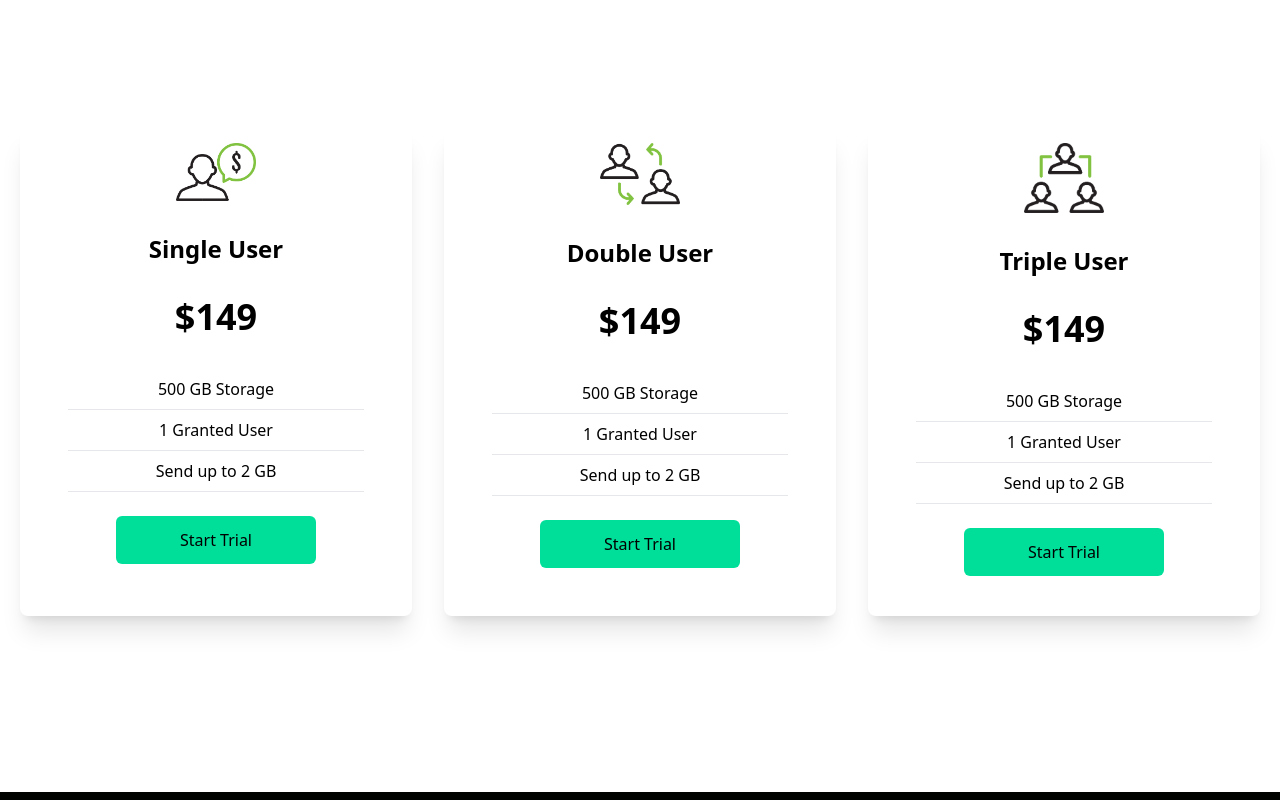
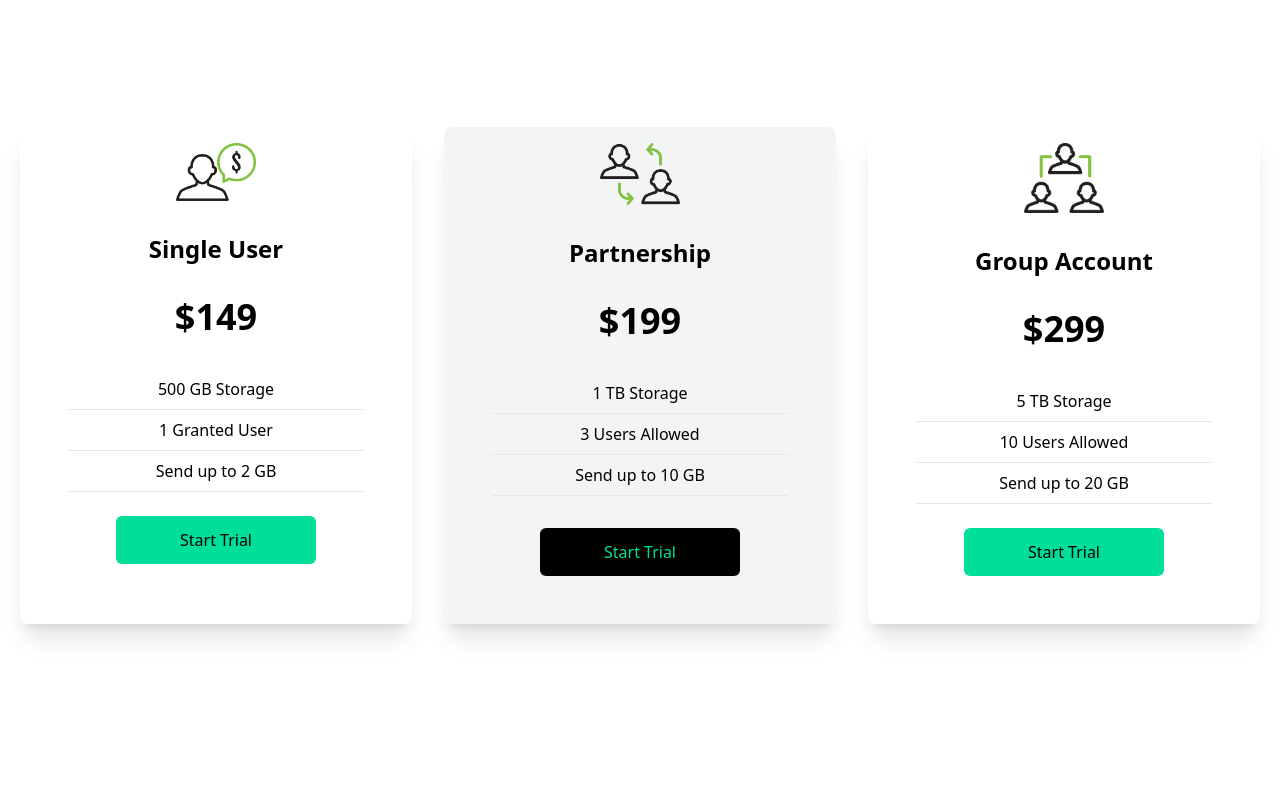
Before and after one commit to robert-burcea/data-website-tailwind-landing, a React (Create React App) app: page / in a window 1280 px wide. Shown: the part 1874-2674 px from the top of the page. Built offline with nearby package versions, Linux system fonts and the light colour scheme; the HTML template or start-up script is replaced by a standard one.

Commit message:
finish cards

```diff
--- /dev/null
+++ b/src/components/Card.jsx
@@ -0,0 +1,26 @@
+import React from 'react'
+import Single from '../assets/single.png'
+import Double from '../assets/double.png'
+import Triple from '../assets/triple.png'
+import '../index.css'
+
+function Card({type, image, user_type, price, storage, no_of_users, sending_bandwidth}) {
+  return (
+    <div className={`w-full ${type === 'main' ? 'bg-gray-100' : ''} shadow-xl flex flex-col p-4 my-4 rounded-lg hover:scale-105 duration-300`}>
+                <img className="w-20 mx-auto mt-[-3] bg-transparent" src={image} alt=""></img>
+                <h2 className="text-2xl font-bold text-center py-8">{user_type}</h2>
+                <p className="text-center text-4xl font-bold">{price}</p>
+                <div className="text-center font-medium">
+                    <p className="py-2 border-b mx-8 mt-8">{storage}</p>
+                    <p className="py-2 border-b mx-8">{no_of_users}</p>
+                    <p className="py-2 border-b mx-8">{sending_bandwidth}</p>
+                </div>
+                    <button className={`${type=== "secondary" ? "bg-[#00df9a] w-[200px] rounded-md font-medium my-6 mx-auto px-6 py-3 text-black hover:bg-[#00a06d] active:scale-95" :
+                    "bg-black w-[200px] rounded-md font-medium my-8 mx-auto px-6 py-3 text-[#00df9a] active:scale-95"}`}>
+                        Start Trial
+                        </button>
+            </div>
+  )
+}
+
+export default Card
--- a/src/components/Cards.jsx
+++ b/src/components/Cards.jsx
@@ -2,44 +2,36 @@ import React from 'react'
 import Single from '../assets/single.png'
 import Double from '../assets/double.png'
 import Triple from '../assets/triple.png'
+import Card from './Card'
 
 function Cards() {
   return (
     <div className="w-full py-[10rem] px-4 bg-white">
         <div className="max-w-[1240px] mx-auto grid md:grid-cols-3 gap-8">
-            <div className="w-full shadow-xl flex flex-col p-4 my-4 rounded-lg hover:scale-105 duration-300">
-                <img className="w-20 mx-auto mt-[-3] bg-white" src={Single} alt=""></img>
-                <h2 className="text-2xl font-bold text-center py-8">Single User</h2>
-                <p className="text-center text-4xl font-bold">$149</p>
-                <div className="text-center font-medium">
-                    <p className="py-2 border-b mx-8 mt-8">500 GB Storage</p>
-                    <p className="py-2 border-b mx-8">1 Granted User</p>
-                    <p className="py-2 border-b mx-8">Send up to 2 GB</p>
-                </div>
-                <button className="bg-[#00df9a] w-[200px] rounded-md font-medium my-6 mx-auto px-6 py-3 text-black hover:bg-[#00a06d] active:scale-95">Start Trial</button>
-            </div>
-            <div className="w-full shadow-xl flex flex-col p-4 my-4 rounded-lg hover:scale-105 duration-300">
-                <img className="w-20 mx-auto mt-[-3] bg-white" src={Double} alt=""></img>
-                <h2 className="text-2xl font-bold text-center py-8">Double User</h2>
-                <p className="text-center text-4xl font-bold">$149</p>
-                <div className="text-center font-medium">
-                    <p className="py-2 border-b mx-8 mt-8">500 GB Storage</p>
-                    <p className="py-2 border-b mx-8">1 Granted User</p>
-                    <p className="py-2 border-b mx-8">Send up to 2 GB</p>
-                </div>
-                <button className="bg-[#00df9a] w-[200px] rounded-md font-medium my-6 mx-auto px-6 py-3 text-black hover:bg-[#00a06d] active:scale-95">Start Trial</button>
-            </div>
-            <div className="w-full shadow-xl flex flex-col p-4 my-4 rounded-lg hover:scale-105 duration-300">
-                <img className="w-20 mx-auto mt-[-3] bg-white" src={Triple} alt=""></img>
-                <h2 className="text-2xl font-bold text-center py-8">Triple User</h2>
-                <p className="text-center text-4xl font-bold">$149</p>
-                <div className="text-center font-medium">
-                    <p className="py-2 border-b mx-8 mt-8">500 GB Storage</p>
-                    <p className="py-2 border-b mx-8">1 Granted User</p>
-                    <p className="py-2 border-b mx-8">Send up to 2 GB</p>
-                </div>
-                <button className="bg-[#00df9a] w-[200px] rounded-md font-medium my-6 mx-auto px-6 py-3 text-black hover:bg-[#00a06d] active:scale-95">Start Trial</button>
-            </div>
+            <Card
+            type="secondary"
+            image={Single}
+            user_type="Single User"
+            price="$149"
+            storage="500 GB Storage"
+            no_of_users="1 Granted User"
+            sending_bandwidth="Send up to 2 GB" />
+            <Card
+            type="main"
+            image={Double}
+            user_type="Partnership"
+            price="$199"
+            storage="1 TB Storage"
+            no_of_users="3 Users Allowed"
+            sending_bandwidth="Send up to 10 GB" />
+            <Card
+            type="secondary"
+            image={Triple}
+            user_type="Group Account"
+            price="$299"
+            storage="5 TB Storage"
+            no_of_users="10 Users Allowed"
+            sending_bandwidth="Send up to 20 GB" />
         </div>
     </div>
   )
```
Also changed, not shown: src/index.css (line endings or trailing spaces).
